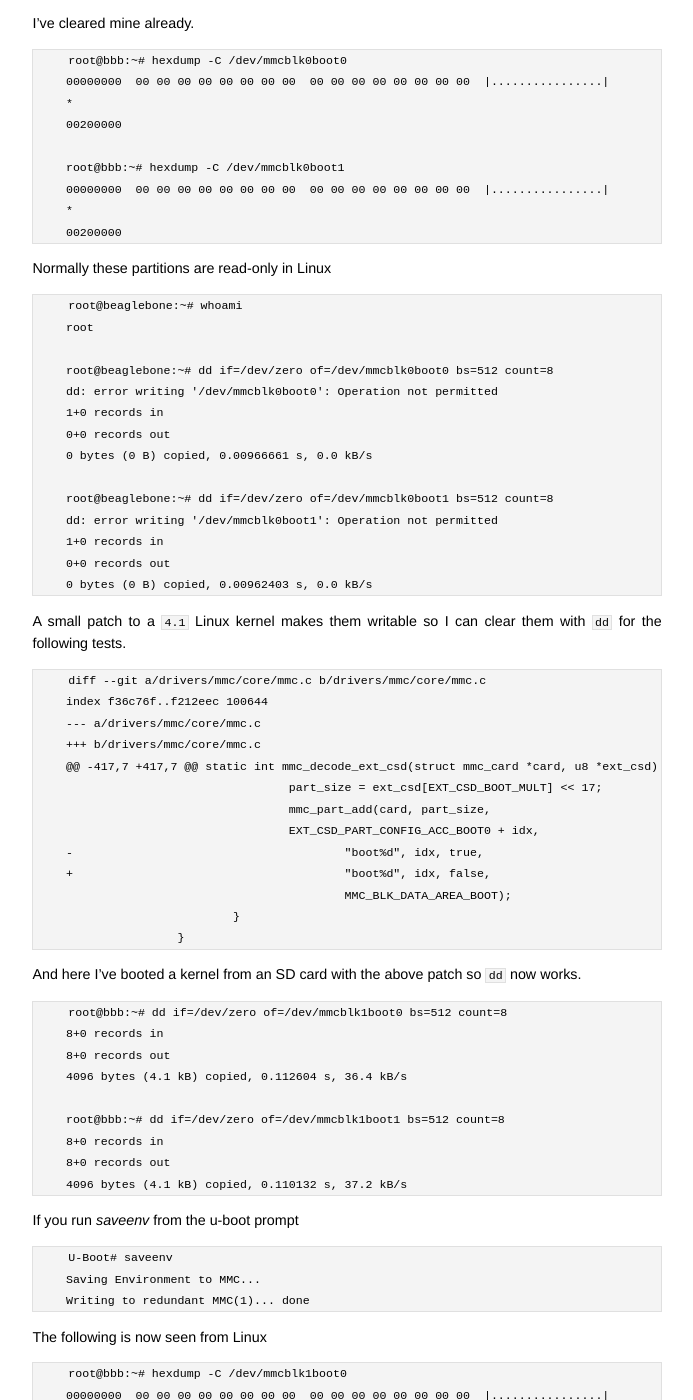
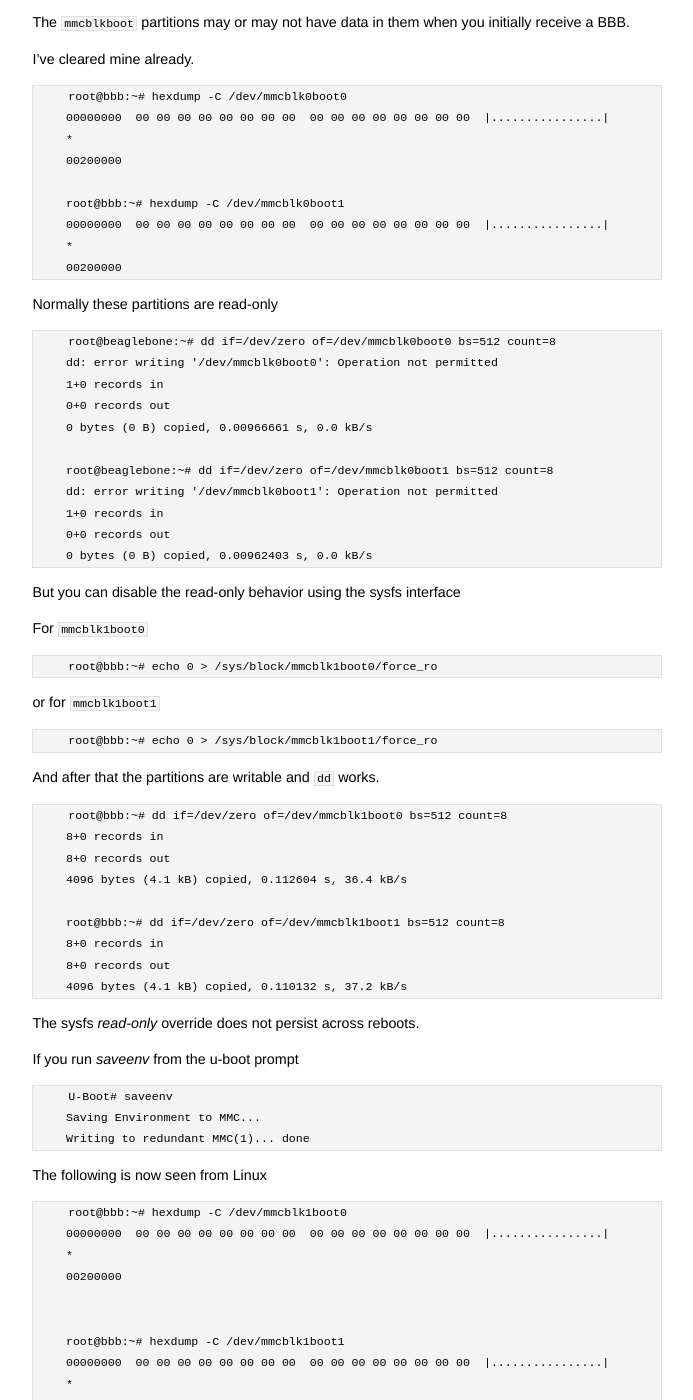
Before and after one commit to jumpnow/jumpnowtek-site, a Jekyll site: the page built from _posts/2015-07-18-Beaglebone-Black-U-Boot-Notes.md, in a window 1280 px wide and 1400 px high, scrolled down 5974 px. Shown: the whole window, without its empty margins (293-986 px from the left). Built offline with Jekyll 4.4.1, drawn with Linux system fonts in a browser that asks for light colours; some of the changed text lies outside the part shown.

Commit message:
Update bbb uboot doc with better info on mmc dev partitions

```diff
--- a/_posts/2015-07-18-Beaglebone-Black-U-Boot-Notes.md
+++ b/_posts/2015-07-18-Beaglebone-Black-U-Boot-Notes.md
@@ -253,11 +253,13 @@
 
 So it's a little confusing to see *two* reads of *u-boot.img* in the log, but probably not worth removing.
 
-# What are those /dev/mmcblkboot partitions?
+# What are those /dev/mmcblkXbootY partitions?
 
 A couple of strange partitions show up on the *eMMC*.
 
-They look like this booting from an SD card
+There is some information about them in the *Linux* docs: [Documentation/mmc/mmc-dev-parts.txt][mmc-dev-parts]
+
+The partitions look like this booting from an SD card
 
         root@bbb:~# ls -l /dev/mmc*
         brw-rw---- 1 root disk 179,  0 Jul 20 04:15 /dev/mmcblk0
@@ -318,10 +320,7 @@
         *
         00200000
 
-Normally these partitions are read-only in Linux
-
-        root@beaglebone:~# whoami
-        root
+Normally these partitions are read-only
 
         root@beaglebone:~# dd if=/dev/zero of=/dev/mmcblk0boot0 bs=512 count=8
         dd: error writing '/dev/mmcblk0boot0': Operation not permitted
@@ -335,25 +334,17 @@
         0+0 records out
         0 bytes (0 B) copied, 0.00962403 s, 0.0 kB/s
 
+But you can disable the read-only behavior using the sysfs interface
 
-A small patch to a `4.1` Linux kernel makes them writable so I can clear them with `dd` for the following tests.
+For `mmcblk1boot0`
 
-        diff --git a/drivers/mmc/core/mmc.c b/drivers/mmc/core/mmc.c
-        index f36c76f..f212eec 100644
-        --- a/drivers/mmc/core/mmc.c
-        +++ b/drivers/mmc/core/mmc.c
-        @@ -417,7 +417,7 @@ static int mmc_decode_ext_csd(struct mmc_card *card, u8 *ext_csd)
-                                        part_size = ext_csd[EXT_CSD_BOOT_MULT] << 17;
-                                        mmc_part_add(card, part_size,
-                                        EXT_CSD_PART_CONFIG_ACC_BOOT0 + idx,
-        -                                       "boot%d", idx, true,
-        +                                       "boot%d", idx, false,
-                                                MMC_BLK_DATA_AREA_BOOT);
-                                }
-                        }
+        root@bbb:~# echo 0 > /sys/block/mmcblk1boot0/force_ro
 
+or for `mmcblk1boot1`
 
-And here I've booted a kernel from an SD card with the above patch so `dd` now works.
+        root@bbb:~# echo 0 > /sys/block/mmcblk1boot1/force_ro
+
+And after that the partitions are writable and `dd` works.
 
         root@bbb:~# dd if=/dev/zero of=/dev/mmcblk1boot0 bs=512 count=8
         8+0 records in
@@ -365,6 +356,7 @@
         8+0 records out
         4096 bytes (4.1 kB) copied, 0.110132 s, 37.2 kB/s
 
+The sysfs *read-only* override does not persist across reboots.
 
 If you run *saveenv* from the u-boot prompt
 
```
Also changed, not shown: other parts of _posts/2015-07-18-Beaglebone-Black-U-Boot-Notes.md (+2 -1 lines).
